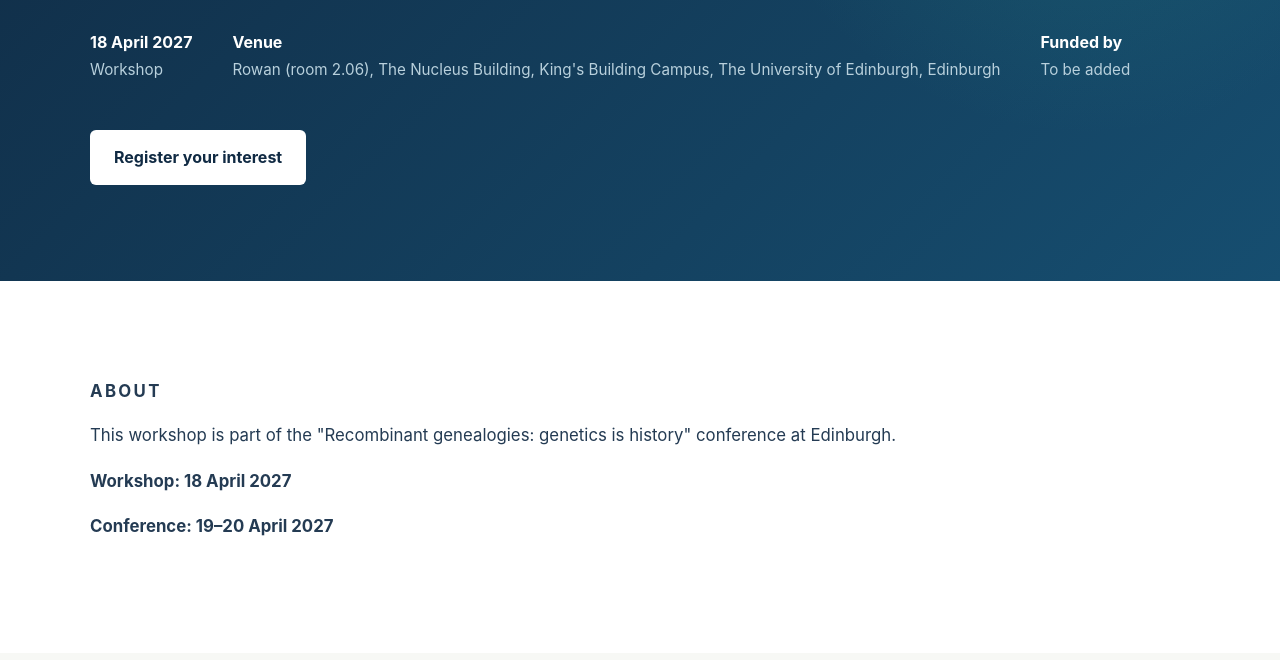
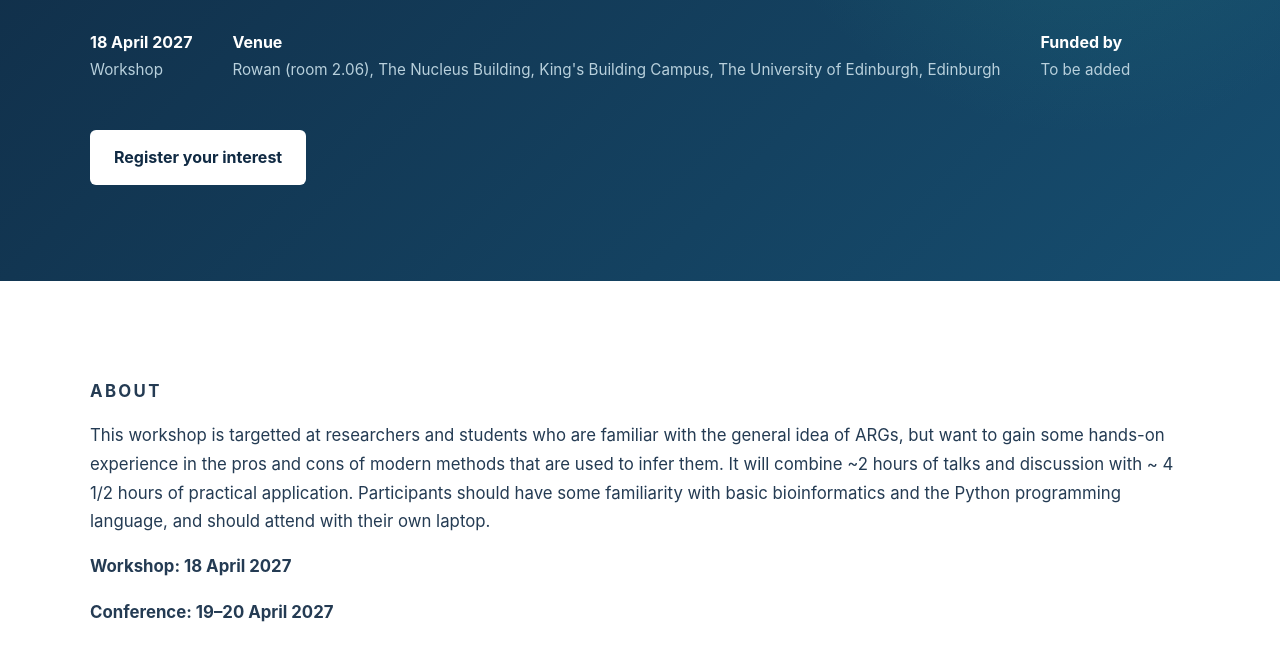
Before and after one commit to HighlanderLab/arg-workshop-2026, a plain HTML site: page index.html in a window 1280 px wide. Shown: the part 352-1012 px from the top of the page. Drawn offline with Linux system fonts and the light colour scheme.

Commit message:
Update index.html

```diff
--- a/index.html
+++ b/index.html
@@ -64,7 +64,7 @@
                 <p class="section-label">ABOUT</p>
 
                 <p>
-                    This workshop is part of the "Recombinant genealogies: genetics is history" conference at Edinburgh.
+                    This workshop is targetted at researchers and students who are familiar with the general idea of ARGs, but want to gain some hands-on experience in the pros and cons of modern methods that are used to infer them. It will combine ~2 hours of talks and discussion with ~ 4 1/2 hours of practical application. Participants should have some familiarity with basic bioinformatics and the Python programming language, and should attend with their own laptop.
                 </p>
 
                 <p>
```
